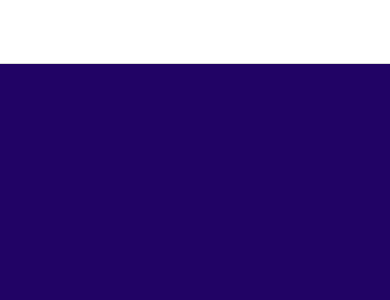
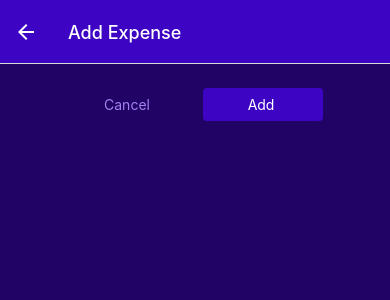
Before and after one commit to samlee088/rn-expense-tracker, a React Native app: screen /ManageExpense in a window 390 px wide. Shown: the top 300 px of the page. Built offline with nearby package versions, Linux system fonts and the light colour scheme.

Commit message:
update with manageExpense module

```diff
--- a/App.js
+++ b/App.js
@@ -68,7 +68,7 @@
       <NavigationContainer>
         <Stack.Navigator
           screenOptions={{
-            headerStyle: { backgroundcolor: GlobalStyles.colors.primary500 },
+            headerStyle: { backgroundColor: GlobalStyles.colors.primary500 },
             headerTintColor: "white",
           }}
         >
--- /dev/null
+++ b/components/UI/Button.js
@@ -0,0 +1,45 @@
+import React from "react";
+import { Pressable, StyleSheet, Text, View } from "react-native";
+import { GlobalStyles } from "../../constants/styles";
+
+const Button = ({ children, onPress, mode, style }) => {
+  return (
+    <View style={style}>
+      <Pressable
+        onPress={onPress}
+        style={({ pressed }) => pressed && styles.pressed}
+      >
+        <View style={[styles.button, mode === "flat" && styles.flat]}>
+          <Text style={[styles.buttonText, mode === "flat" && styles.flatText]}>
+            {children}
+          </Text>
+        </View>
+      </Pressable>
+    </View>
+  );
+};
+
+export default Button;
+
+const styles = StyleSheet.create({
+  button: {
+    borderRadius: 4,
+    padding: 8,
+    backgroundColor: GlobalStyles.colors.primary500,
+  },
+  flat: {
+    backgroundColor: "transparent",
+  },
+  buttonText: {
+    color: "white",
+    textAlign: "center",
+  },
+  flatText: {
+    color: GlobalStyles.colors.primary200,
+  },
+  pressed: {
+    opacity: 0.5,
+    backgroundColor: GlobalStyles.colors.primary100,
+    borderRadius: 4,
+  },
+});
--- a/components/UI/IconButton.js
+++ b/components/UI/IconButton.js
@@ -1,10 +1,10 @@
 import { Pressable, StyleSheet, View } from "react-native";
 import { Ionicons } from "@expo/vector-icons";
 
-const IconButton = ({ icon, size, color, onPressPrompt }) => {
+const IconButton = ({ icon, size, color, onPress }) => {
   return (
     <Pressable
-      onPress={onPressPrompt}
+      onPress={onPress}
       style={({ pressed }) => pressed && styles.pressed}
     >
       <View style={styles.buttonContainer}>
--- a/screens/ManageExpense.js
+++ b/screens/ManageExpense.js
@@ -2,6 +2,7 @@
 import { StyleSheet, View } from "react-native";
 import IconButton from "../components/UI/IconButton";
 import { GlobalStyles } from "../constants/styles";
+import Button from "../components/UI/Button";
 
 const ManageExpense = ({ route, navigation }) => {
   const editedExpenseId = route.params?.expenseId;
@@ -14,16 +15,32 @@
     });
   }, [navigation, isEditing]);
 
-  function deleteExpenseHandler() {}
+  function deleteExpenseHandler() {
+    navigation.goBack();
+  }
+  function cancelHandler() {
+    navigation.goBack();
+  }
+  function confirmHandler() {
+    navigation.goBack();
+  }
 
   return (
     <View style={styles.container}>
+      <View style={styles.buttons}>
+        <Button mode="flat" onPress={cancelHandler} style={styles.button}>
+          Cancel
+        </Button>
+        <Button onPress={confirmHandler} style={styles.button}>
+          {isEditing ? "Update" : "Add"}{" "}
+        </Button>
+      </View>
       {isEditing && (
         <View style={styles.deleteContainer}>
           <IconButton
             icon="trash"
             color={GlobalStyles.colors.error500}
-            side={36}
+            size={36}
             onPress={deleteExpenseHandler}
           />
         </View>
@@ -40,6 +57,15 @@
     padding: 24,
     backgroundColor: GlobalStyles.colors.primary800,
   },
+  buttons: {
+    flexDirection: "row",
+    justifyContent: "center",
+    alignItems: "center",
+  },
+  button: {
+    minWidth: 120,
+    marginHorizontal: 8,
+  },
   deleteContainer: {
     marginTop: 16,
     paddingTop: 8,
```
